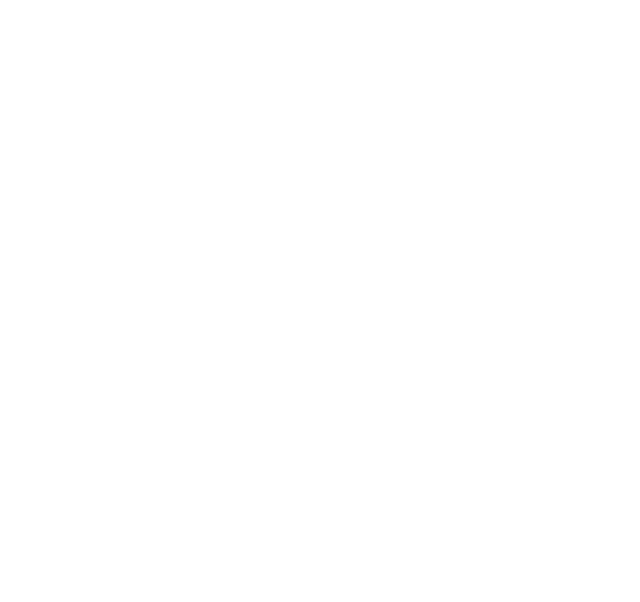
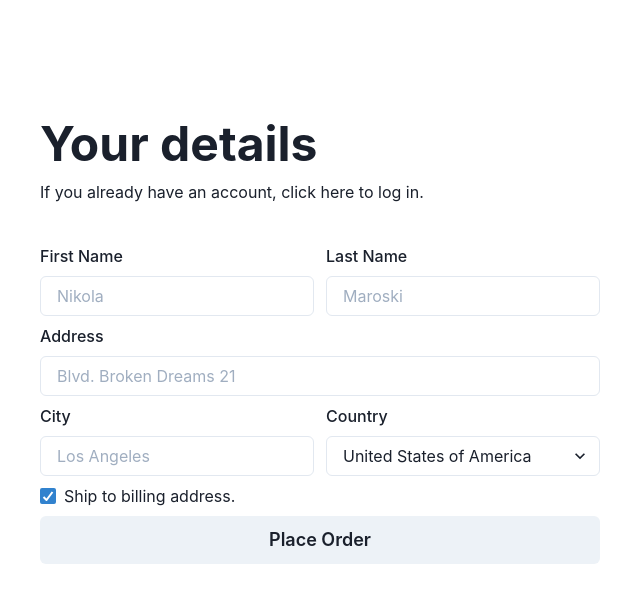
Before and after one commit to NikolaMaroski/chakra-ui-demo, a Next.js app: page / in a window 1280 px wide. Shown: the top 602 px of the page, without its empty margins (0-640 px from the left). Built offline with nearby package versions, Linux system fonts and the light colour scheme.

Commit message:
Build a 2-Column Form with the SimpleGrid, FormControl and Input Component in Chakra UI for details component

```diff
--- a/pages/index.tsx
+++ b/pages/index.tsx
@@ -1,24 +1,13 @@
-import {Container, Flex, VStack} from '@chakra-ui/react';
+import {Container, Flex} from '@chakra-ui/react';
 import React from "react";
+import Cart from '../src/sections/cart';
+import Details from '../src/sections/details';
 
 const IndexPage = () =>
     <Container maxW="container.xl" p={0}>
-        <Flex vh="100vh" py={20}>
-            <VStack
-                w="full"
-                h="full"
-                p={10}
-                spacing={10}
-                alignItems="flex-start"
-            ></VStack>
-            <VStack
-                w="full"
-                h="full"
-                p={10}
-                spacing={10}
-                alignItems="flex-start"
-                bg="gray.50"
-            ></VStack>
+        <Flex h="100vh" py={20}>
+           <Details />
+           <Cart />
         </Flex>
     </Container>;
 
--- /dev/null
+++ b/src/sections/cart.tsx
@@ -0,0 +1,18 @@
+import {VStack} from "@chakra-ui/react";
+import React from "react";
+
+const Cart = () => {
+    return (
+        <VStack
+            w="full"
+            h="full"
+            p={10}
+            spacing={10}
+            alignItems="flex-start"
+            bg="gray.50"
+        ></ VStack>
+    );
+};
+
+
+export default Cart;
--- /dev/null
+++ b/src/sections/details.tsx
@@ -0,0 +1,65 @@
+import {Checkbox, Button, FormControl, FormLabel, Input, VStack, Heading, Text, SimpleGrid, GridItem, Select} from "@chakra-ui/react";
+import React from "react";
+
+const Details = () => {
+    return (
+        <VStack
+            w="full"
+            h="full"
+            p={10}
+            spacing={10}
+            alignItems="flex-start"
+        >
+            <VStack spacing={3} alignItems="flex-start">
+                <Heading size="2xl">Your details</Heading>
+                <Text>If you already have an account, click here to log in.</Text>
+            </VStack>
+            <SimpleGrid columns={2} columnGap={3} rowGap={2}>
+                <GridItem colSpan={1}>
+                    <FormControl>
+                        <FormLabel>First Name</FormLabel>
+                        <Input placeholder="Nikola"/>
+                    </FormControl>
+                </GridItem>
+                <GridItem colSpan={1}>
+                    <FormControl>
+                        <FormLabel>Last Name</FormLabel>
+                        <Input placeholder="Maroski"/>
+                    </FormControl>
+                </GridItem>
+                <GridItem colSpan={2}>
+                    <FormControl>
+                        <FormLabel>Address</FormLabel>
+                        <Input placeholder="Blvd. Broken Dreams 21"/>
+                    </FormControl>
+                </GridItem>
+                <GridItem colSpan={1}>
+                    <FormControl>
+                        <FormLabel>City</FormLabel>
+                        <Input placeholder="Los Angeles"/>
+                    </FormControl>
+                </GridItem>
+                <GridItem colSpan={1}>
+                    <FormControl>
+                        <FormLabel>Country</FormLabel>
+                        <Select>
+                            <option value="usa">United States of America</option>
+                            <option value="uae">United Arab Emirates</option>
+                            <option value="mk">Macedonia</option>
+                            <option value="de">Germany</option>
+                        </Select>
+                    </FormControl>
+                </GridItem>
+                <GridItem colSpan={2}>
+                    <Checkbox defaultChecked>Ship to billing address.</Checkbox>
+                </GridItem>
+                <GridItem colSpan={2}>
+                    <Button size="lg" w="full">Place Order</Button>
+                </GridItem>
+            </SimpleGrid>
+        </ VStack>
+    );
+};
+
+
+export default Details;
```
